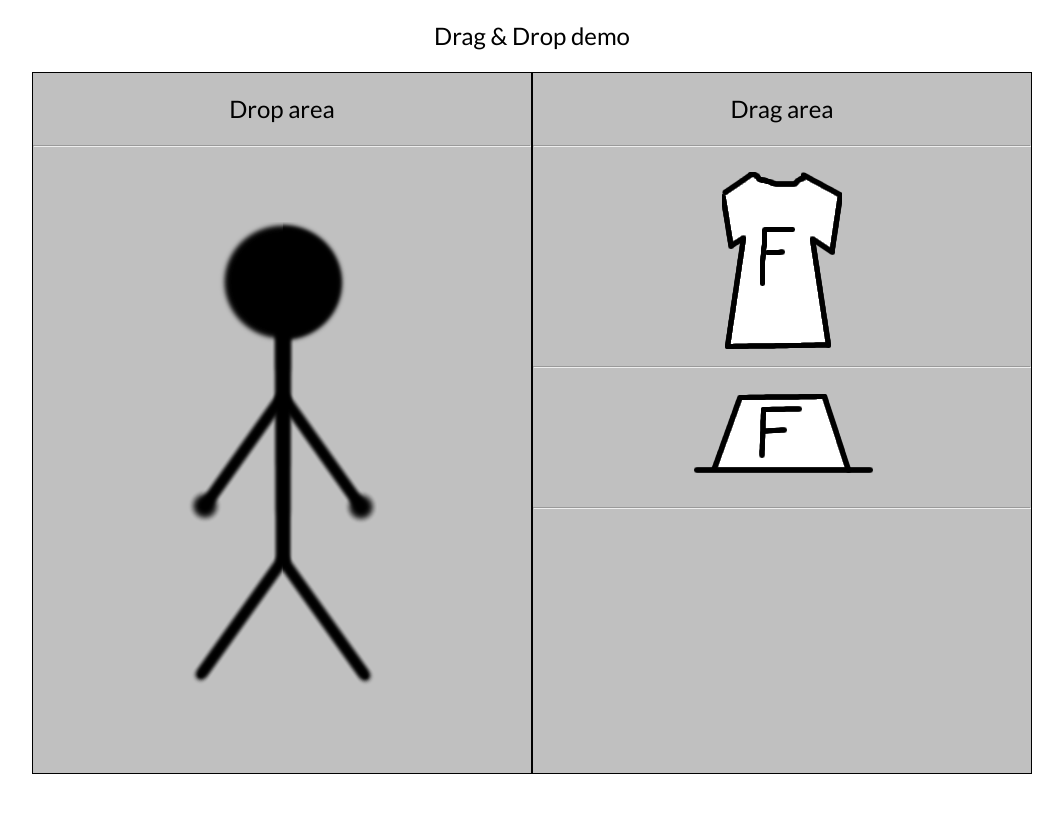
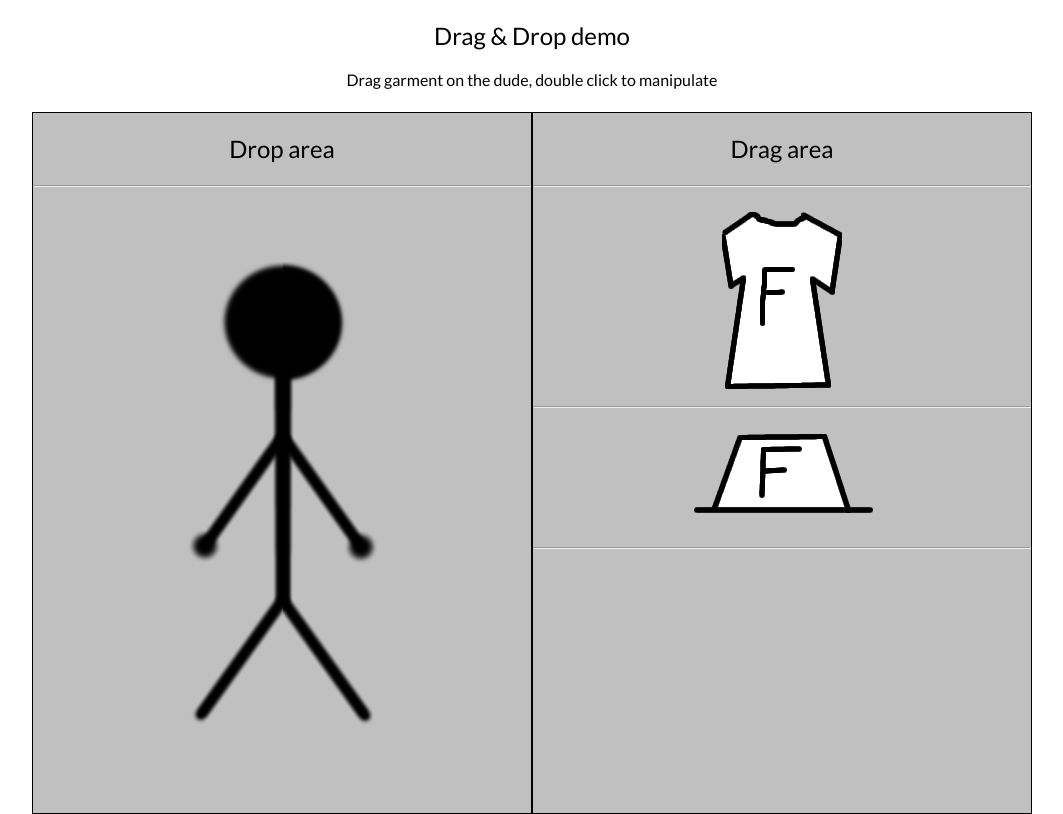
Before and after one commit to relicode/dragdrop-minimalistic, a plain HTML site: page index.html in a window 1280 px wide. Shown: the whole page, without its empty margins (108-1171 px from the left). Drawn offline with Linux system fonts and the light colour scheme.

Commit message:
Added small instruction

```diff
--- a/index.html
+++ b/index.html
@@ -17,6 +17,7 @@
   <body>
 
     <h1>Drag & Drop demo</h1>
+    <h3>Drag garment on the dude, double click to manipulate</h3>
     <div class='area-wrapper'>
       <div class='drop-area area'>
         <h1 class='drop-area-header'>Drop area</h1>
--- a/sass/screen.scss
+++ b/sass/screen.scss
@@ -9,13 +9,17 @@ $application-font: 'Lato', sans-serif;
 $border-width: 1px;
 $header-height: 24px;
 
-h1 {
+h1, h3 {
   font-size: $header-height;
   font-family: $application-font;
   height: $header-height;
   margin: 1em;
   position: relative;
   text-align: center;
+}
+
+h3 {
+  font-size: 16px;
 }
 
 div.area {
```
Also changed, not shown: stylesheets/screen.css.
